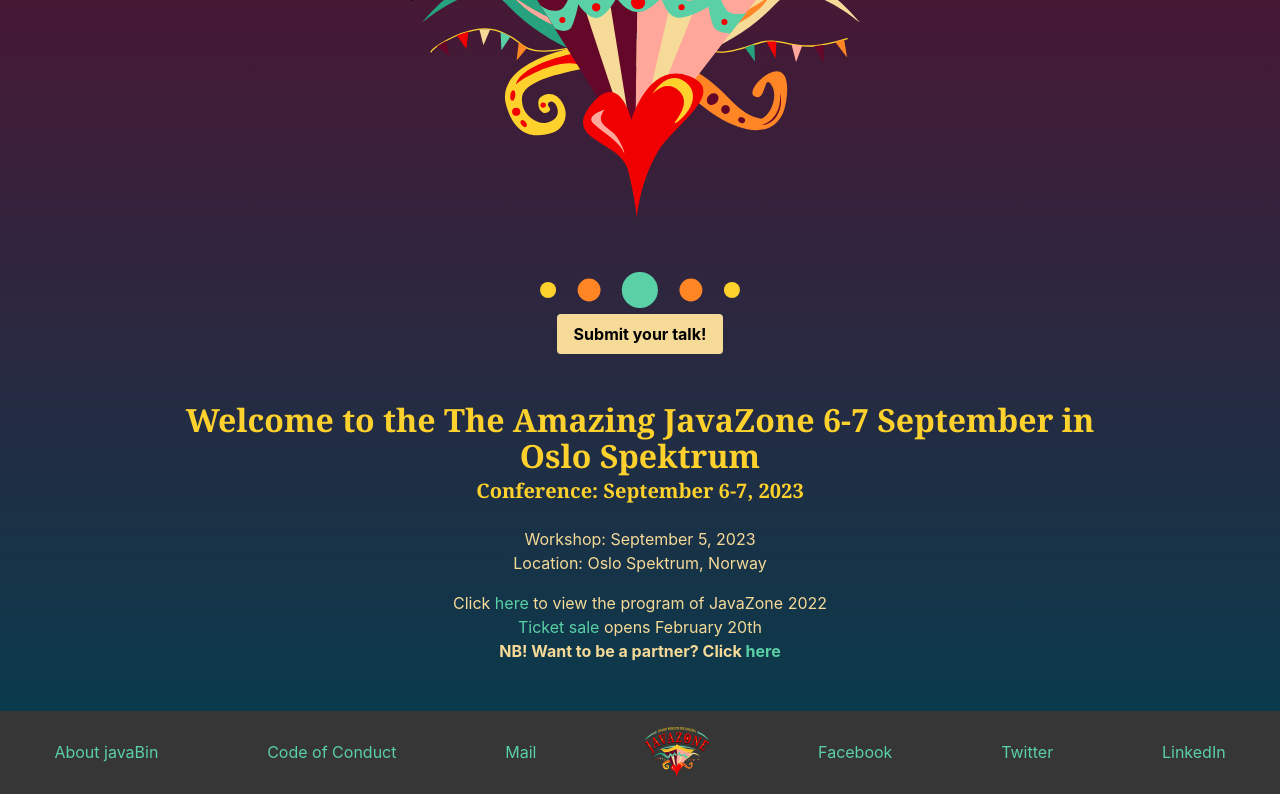
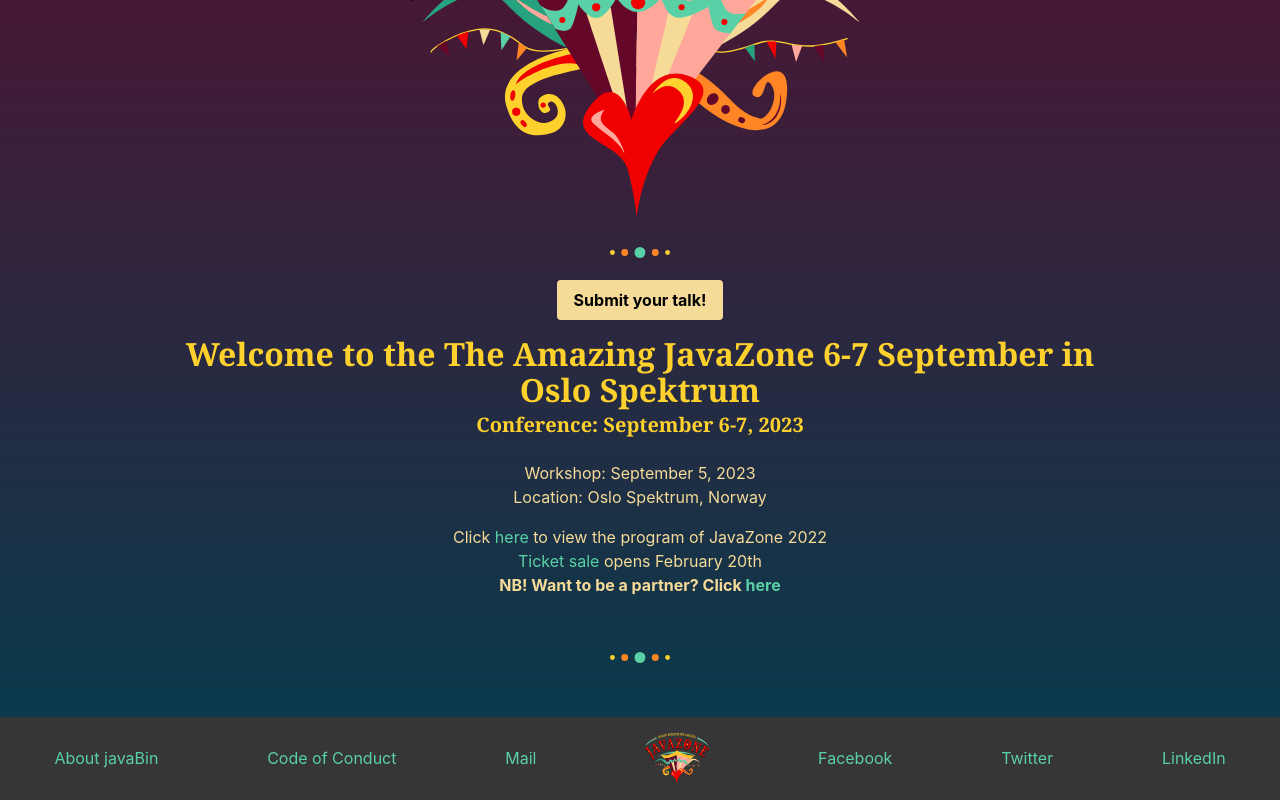
Before and after one commit to javaBin/2023.javazone.no, a Next.js app: page / in a window 1280 px wide. Shown: the part 360-1160 px from the top of the page. Built offline with nearby package versions, Linux system fonts and the light colour scheme.

Commit message:
Fikset main page margin og divider størrelsen

```diff
--- a/app/page.tsx
+++ b/app/page.tsx
@@ -6,18 +6,18 @@
   return (
     <main className={`has-text-centered`}>
 
-      <div className="mb-6">
+      <div className="mb-4">
         <Image src="/JZ2023-Hero.svg" height={600} width={600} alt="hero"/>
       </div>
       <div>
-        <Image src="/JZ2023-Divider.svg" height={200} width={200} alt="divider"/>
+        <Image src="/JZ2023-Divider.svg" height={60} width={60} alt="divider"/>
       </div>
 
       <strong>
-      <Link className="button is-dark-blue" href="/speakers">Submit your talk!</Link>
+      <Link className="button is-dark-blue mt-4" href="/speakers">Submit your talk!</Link>
       </strong>
 
-      <h1 className={`title ${styles.fontAndColor} mt-6`}>Welcome to the The Amazing JavaZone 6-7 September in Oslo
+      <h1 className={`title ${styles.fontAndColor} mt-4`}>Welcome to the The Amazing JavaZone 6-7 September in Oslo
         Spektrum</h1>
       <h2 className={`subtitle ${styles.fontAndColor}`}>Conference: September 6-7, 2023</h2>
       <div className={"mb-4"}>
@@ -34,6 +34,9 @@
           NB! Want to be a partner? Click <Link href="/partners">here</Link>
         </p>
       </div>
+      <div className="mt-6">
+        <Image src="/JZ2023-Divider.svg" height={60} width={60} alt="divider"/>
+      </div>
     </main>
   )
 }
```
